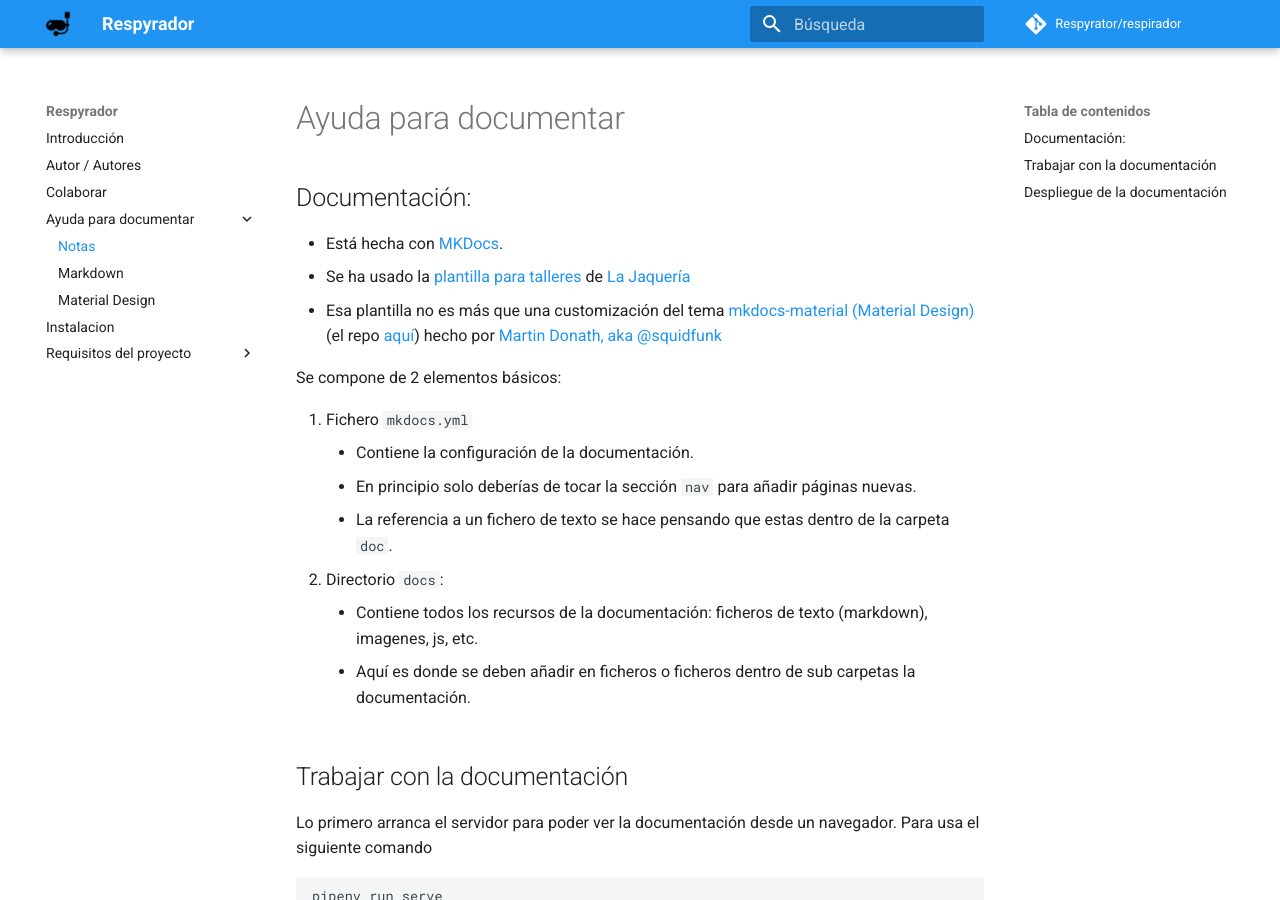
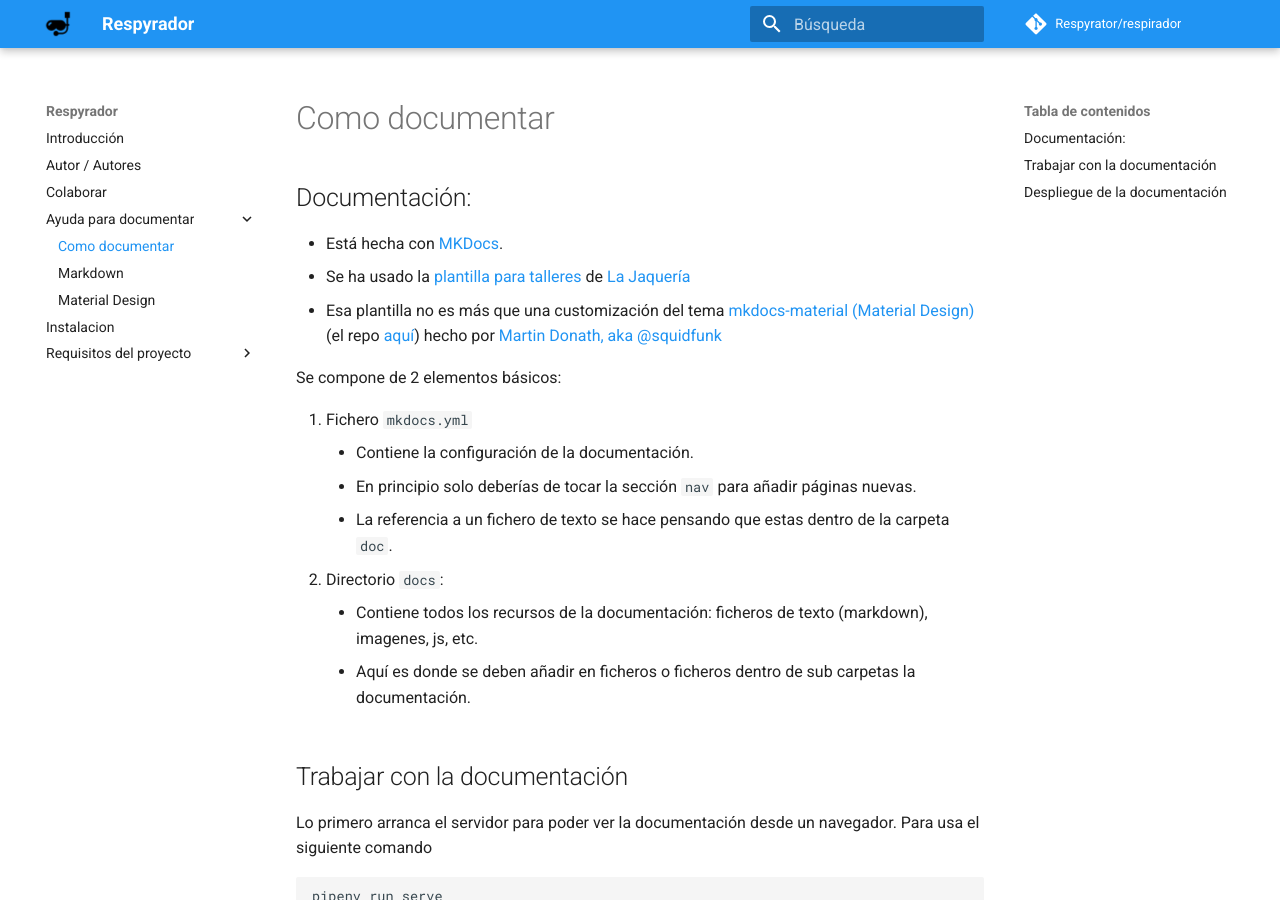
Before and after one commit to Respyrator/Respyrator.github.io, an MkDocs documentation site: the page built from docs/ayuda/ayuda.md, in a window 1280 px wide and 900 px high. Built offline with MkDocs 1.6.1 and Material for MkDocs 9.7.7, drawn with Linux system fonts in a browser that asks for light colours; comment, search, counter and statistics services are not loaded.

Commit message:
corregido titulo

```diff
--- a/docs/ayuda/ayuda.md
+++ b/docs/ayuda/ayuda.md
@@ -1,4 +1,4 @@
-# Ayuda para documentar
+# Como documentar
 
 ## Documentación:
 
--- a/mkdocs.yml
+++ b/mkdocs.yml
@@ -24,8 +24,9 @@ nav:
   - Introducción: index.md
   - Autor / Autores: about.md # TODO:
   - Colaborar: colaborar.md
+  # Ayuda para documentar
   - Ayuda para documentar:
-    - Notas: ayuda/ayuda.md
+    - Como documentar: ayuda/ayuda.md
     - Markdown: ayuda/markdown.md
     - Material Design: ayuda/material.md
   - Instalacion: instalacion.md
@@ -34,6 +35,7 @@ nav:
     - Requisitos: requisitos/requisitos.md
     - Recibir datos: requisitos/tx.md
     - Enviar comandos: requisitos/rx.md
+
 
 # 6. Google Analytics
 #google_analytics:
```
